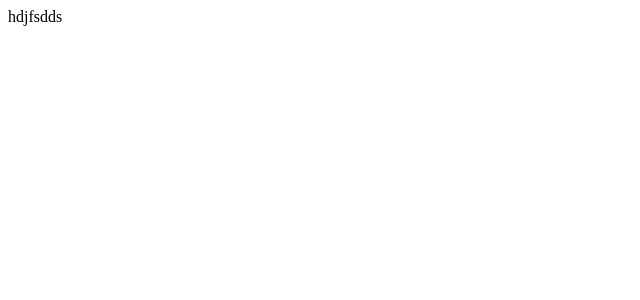
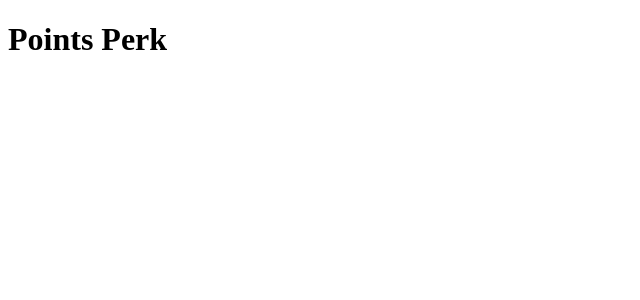
Before and after one commit to maarij-sarfraz16/PointsPerk, a Vue app: page / in a window 1280 px wide. Shown: the top 300 px of the page, without its empty margins (0-640 px from the left). Built offline with nearby package versions, Linux system fonts and the light colour scheme.

Commit message:
Initial Setup

```diff
--- a/public/index.html
+++ b/public/index.html
@@ -1,17 +1,21 @@
 <!DOCTYPE html>
 <html lang="">
+
 <head>
+  <!-- Title -->
+  <title>Points Perk</title>
+
+  <!--  Meta Tags -->
   <meta charset="utf-8">
   <meta http-equiv="X-UA-Compatible" content="IE=edge">
   <meta name="viewport" content="width=device-width,initial-scale=1.0">
+
+  <!-- Favicon -->
   <link rel="icon" href="<%= BASE_URL %>favicon.ico">
-    <title><%= htmlWebpackPlugin.options.title %></title>
 </head>
+
 <body>
-    <noscript>
-      <strong>We're sorry but <%= htmlWebpackPlugin.options.title %> doesn't work properly without JavaScript enabled. Please enable it to continue.</strong>
-    </noscript>
   <div id="app"></div>
-    <!-- built files will be auto injected -->
 </body>
+
 </html>
--- a/src/App.vue
+++ b/src/App.vue
@@ -1,17 +1,19 @@
 <template>
-  <HelloWorld />
+  <HomePage />
 </template>
 
 <script>
-import HelloWorld from "./components/HelloWorld.vue";
 
-export default {
-  name: "App",
+  import HomePage from "./components/HomePage.vue";
 
-  components: {
-    HelloWorld,
-  },
-};
+  export default {
+    name: "App",
+
+    components: {
+      HomePage,
+    },
+  };
+
 </script>
 
 <style scoped></style>
--- a/src/components/HelloWorld.vue
+++ /dev/null
@@ -1,10 +0,0 @@
-<template>
-  hdjfsdds
-  <h1></h1>
-</template>
-
-<script>
-export default {
-  name: "HelloWorld",
-};
-</script>
--- /dev/null
+++ b/src/components/HomePage.vue
@@ -0,0 +1,9 @@
+<template>
+  <h1>Points Perk</h1>
+</template>
+
+<script>
+export default {
+  name: "HomePage",
+};
+</script>
```
Lines whose indentation alone changed are shown as unchanged.
